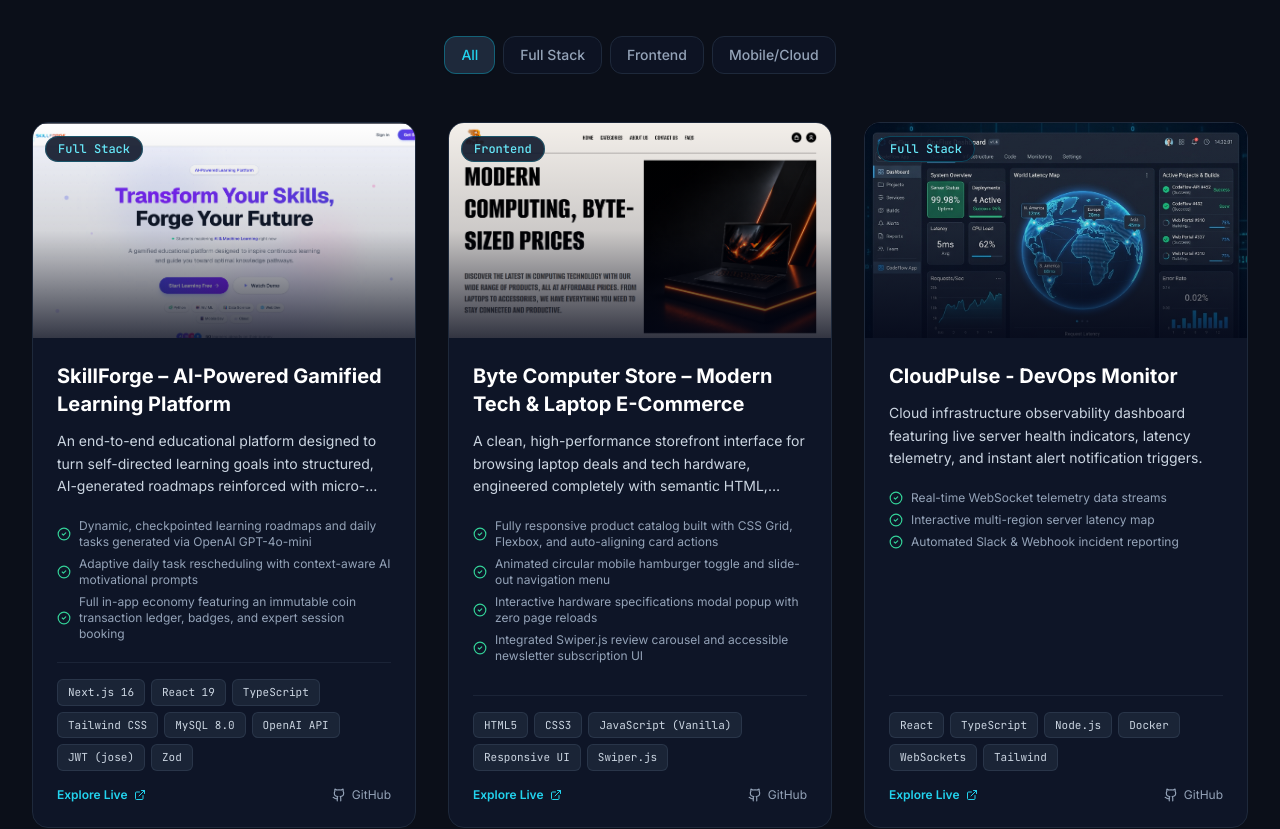
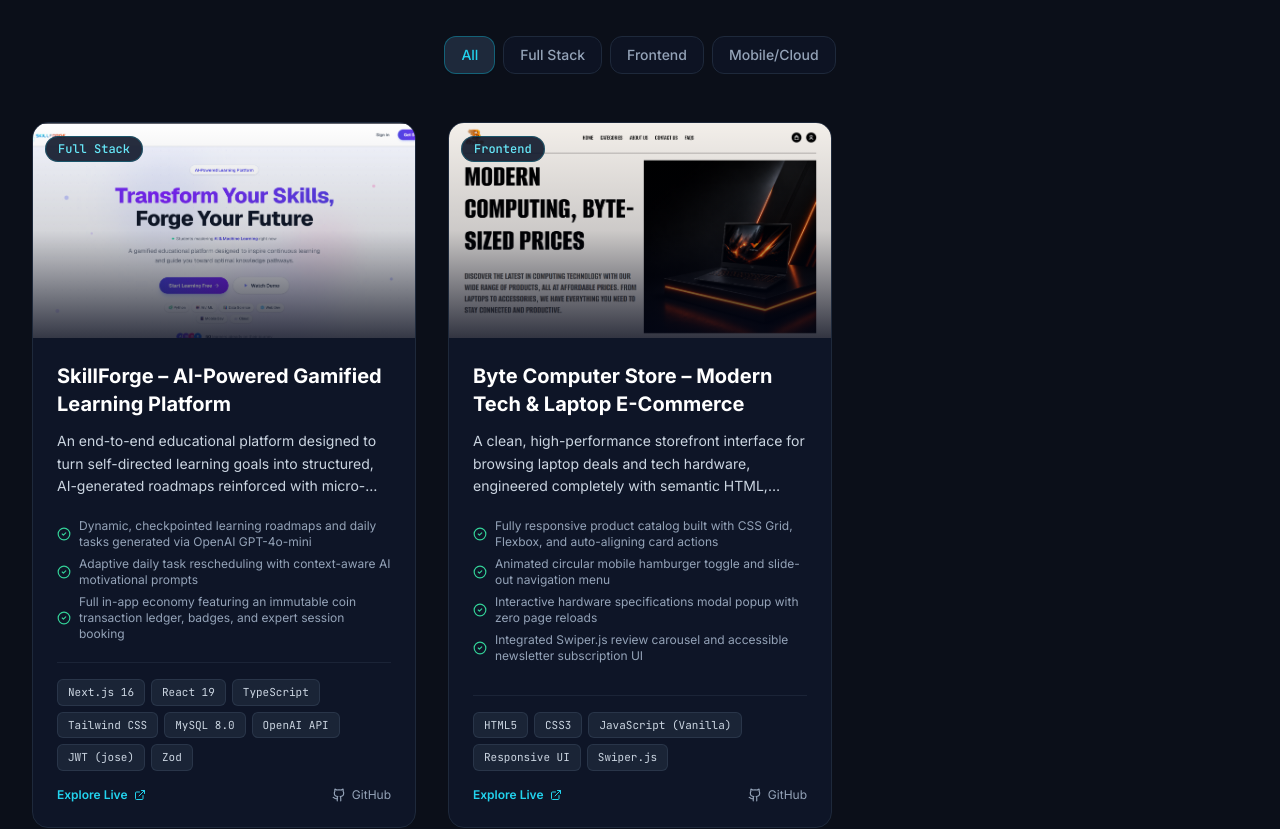
Before and after one commit to Malith-Gamage/portfolio, a React (Vite) app: page / in a window 1280 px wide. Shown: the part 1880-2709 px from the top of the page. Built offline with nearby package versions, Linux system fonts and the light colour scheme.

Commit message:
project updated

```diff
--- a/src/data/projects.js
+++ b/src/data/projects.js
@@ -1,6 +1,5 @@
 import skillForgeImg from '../assets/projects/skillforge.jpg';
 import byteStoreImg from '../assets/projects/byte-store.jpg';
-import project3Img from '../assets/projects/project-3.png';
 
 export const projects = [
   {
@@ -35,22 +34,6 @@ export const projects = [
       'Interactive hardware specifications modal popup with zero page reloads',
       'Integrated Swiper.js review carousel and accessible newsletter subscription UI'
     ]
-  },
-  {
-    id: 'devops-metrics-platform',
-    title: 'CloudPulse - DevOps Monitor',
-    description: 'Cloud infrastructure observability dashboard featuring live server health indicators, latency telemetry, and instant alert notification triggers.',
-    category: 'Full Stack',
-    featured: true,
-    image: project3Img,
-    tags: ['React', 'TypeScript', 'Node.js', 'Docker', 'WebSockets', 'Tailwind'],
-    liveUrl: 'https://example.com/cloudpulse',
-    githubUrl: 'https://github.com/alexdev/cloudpulse',
-    highlights: [
-      'Real-time WebSocket telemetry data streams',
-      'Interactive multi-region server latency map',
-      'Automated Slack & Webhook incident reporting'
-    ]
   }
 ];
 
```
